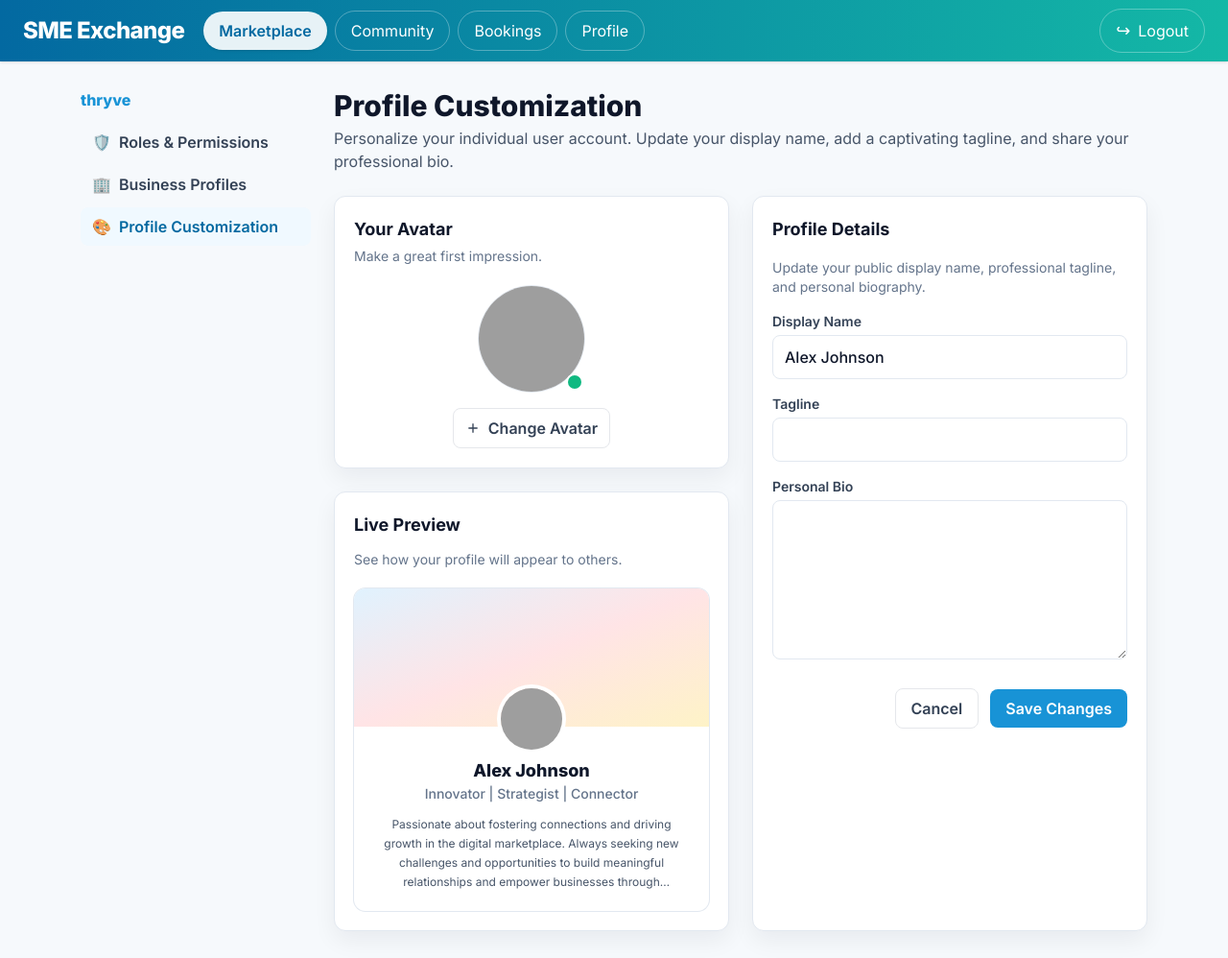
After one commit to siv727/CSIT327-G1-Thryve, a Django app: page /profile/customization/ in a window 1280 px wide. The commit adds this page. Shown: the whole page at 96% size. Run offline with Django 5.2, Linux system fonts and the light colour scheme; the visitor is signed in with stand-in values (Sample User, id 1); some libraries are stand-ins or nearby versions; grey boxes are pictures that could not be loaded.

Commit message:
feature(profile): added profile customization and with uis

```diff
--- /dev/null
+++ b/thryve/profile_app/forms.py
@@ -0,0 +1,30 @@
+# profile_app/forms.py
+from django import forms
+
+class ProfileCustomizationForm(forms.Form):
+    display_name = forms.CharField(
+        initial='Alex Johnson',
+        widget=forms.TextInput(attrs={
+            'id': 'id_display_name',
+            'class': 'w-full rounded-lg border border-slate-200 px-3 py-2.5 font-medium focus:outline-none focus:ring-2 focus:ring-sky-300',
+        })
+    )
+    tagline = forms.CharField(
+        required=False,
+        widget=forms.TextInput(attrs={
+            'id': 'id_tagline',
+            'class': 'w-full rounded-lg border border-slate-200 px-3 py-2.5 font-medium focus:outline-none focus:ring-2 focus:ring-sky-300',
+        })
+    )
+    bio = forms.CharField(
+        required=False,
+        widget=forms.Textarea(attrs={
+            'id': 'id_bio',
+            'rows': 6,
+            'class': 'w-full rounded-lg border border-slate-200 px-3 py-2.5 font-medium focus:outline-none focus:ring-2 focus:ring-sky-300 resize-y',
+        })
+    )
+    avatar = forms.ImageField(
+        required=False,
+        widget=forms.FileInput(attrs={'id': 'id_avatar', 'accept': 'image/*'})
+    )
--- /dev/null
+++ b/thryve/profile_app/templates/profile_app/profile_customization.html
@@ -0,0 +1,251 @@
+{% load static %}
+<!DOCTYPE html>
+<html lang="en">
+<head>
+  <meta charset="UTF-8"/>
+  <meta name="viewport" content="width=device-width, initial-scale=1"/>
+  <title>Thryve • Profile Customization</title>
+
+  <!-- Tailwind (CDN mode to match your project) -->
+  <script src="https://cdn.tailwindcss.com"></script>
+  <script>
+    tailwind.config = {
+      theme: {
+        extend: {
+          colors: {
+            brand: { 600:'#1893d6', 700:'#167fb9' }
+          },
+          boxShadow: {
+            soft: '0 10px 24px rgba(15,23,42,.06)'
+          },
+          fontFamily: {
+            inter: ['Inter', 'ui-sans-serif', 'system-ui', 'Segoe UI', 'Roboto', 'Helvetica', 'Arial', 'sans-serif']
+          }
+        }
+      }
+    }
+  </script>
+  <link href="https://fonts.googleapis.com/css2?family=Inter:wght@400;500;600;700;800&display=swap" rel="stylesheet">
+</head>
+<body class="font-inter bg-[#f6f9fc] text-slate-900">
+
+  <!-- Topbar (same style as Home/Business Profile) -->
+  <header class="bg-gradient-to-r from-sky-700 to-teal-500 text-white shadow">
+  <div class="max-w-7xl mx-auto px-6 h-16 flex items-center">
+    <!-- LEFT group: logo + tabs live together -->
+    <a href="#" class="font-extrabold text-2xl tracking-tight mr-5">SME Exchange</a>
+
+    <!-- tabs sit right after the logo -->
+    <nav class="flex items-center gap-2">
+      <a href="{% url 'home' %}"
+         class="inline-flex items-center gap-2 rounded-full px-4 py-2 bg-white/90 text-sky-700 font-semibold shadow">
+        Marketplace
+      </a>
+      <a href="#"
+         class="inline-flex items-center gap-2 rounded-full px-4 py-2 border border-white/30 text-white hover:bg-white/10">
+         Community
+      </a>
+      <a href="#"
+         class="inline-flex items-center gap-2 rounded-full px-4 py-2 border border-white/30 text-white hover:bg-white/10">
+         Bookings
+      </a>
+      <a href="{% url 'business_profile' %}"
+         class="inline-flex items-center gap-2 rounded-full px-4 py-2 border border-white/30 text-white hover:bg-white/10">
+         Profile
+      </a>
+    </nav>
+
+    <!-- RIGHT group: pushed to the edge -->
+    <div class="ml-auto flex items-center gap-3">
+
+      <a href="{% url 'logout' %}" class="inline-flex items-center gap-2 rounded-full px-4 py-2 border border-white/30 hover:bg-white/10">
+        <span class="text-lg">↪</span> Logout
+      </a>
+    </div>
+  </div>
+</header>
+
+  <!-- Page layout -->
+  <div class="max-w-6xl mx-auto px-5 py-7 grid grid-cols-[240px,1fr] gap-6">
+    <!-- Sidebar -->
+    <aside>
+      <div class="text-brand-600 font-extrabold mb-3">thryve</div>
+      <nav class="space-y-1">
+        <a href="#" class="flex items-center gap-2 px-3 py-2 rounded-lg text-slate-700 font-semibold hover:bg-slate-100">
+          <span>🛡️</span> Roles &amp; Permissions
+        </a>
+        <a href="{% url 'business_profile' %}" class="flex items-center gap-2 px-3 py-2 rounded-lg text-slate-700 font-semibold hover:bg-slate-100">
+          <span>🏢</span> Business Profiles
+        </a>
+        <a href="{% url 'profile_customization' %}" class="flex items-center gap-2 px-3 py-2 rounded-lg font-semibold bg-sky-50 text-sky-700">
+          <span>🎨</span> Profile Customization
+        </a>
+      </nav>
+
+
+    </aside>
+
+    <!-- Main -->
+    <main class="min-w-0">
+      <header class="mb-6">
+        <h1 class="text-3xl font-extrabold">Profile Customization</h1>
+        <p class="text-slate-600 mt-1">
+          Personalize your individual user account. Update your display name, add a captivating tagline, and share your professional bio.
+        </p>
+      </header>
+
+      <div class="grid lg:grid-cols-2 gap-6">
+
+        <!-- Left column: Avatar + Live Preview -->
+        <div class="space-y-6">
+          <!-- Your Avatar card -->
+          <section class="bg-white border border-slate-200 rounded-xl p-5 shadow-soft">
+            <h2 class="text-lg font-bold mb-1">Your Avatar</h2>
+            <p class="text-slate-500 text-sm mb-5">Make a great first impression.</p>
+
+            <div class="flex flex-col items-center">
+              <!-- avatar preview -->
+              <div class="relative">
+                <img id="avatarPreview"
+                     src="{% if form.avatar.value %}{{ form.avatar.value.url }}{% else %}{% static 'images/avatar-placeholder.png' %}{% endif %}"
+                     class="w-28 h-28 rounded-full object-cover border border-slate-200"
+                     alt="Avatar">
+                <span id="onlineDot" class="absolute bottom-1 right-1 w-3.5 h-3.5 rounded-full bg-emerald-500 ring-2 ring-white"></span>
+              </div>
+
+              <!-- file input -->
+              <label for="id_avatar"
+                     class="mt-4 inline-flex items-center gap-2 px-3 py-2 rounded-lg border font-semibold text-slate-700 hover:bg-slate-50 cursor-pointer">
+                <svg class="w-4 h-4" viewBox="0 0 24 24" fill="none" stroke="currentColor"><path stroke-width="2" d="M12 5v14M5 12h14"/></svg>
+                Change Avatar
+              </label>
+              <!-- Render Django field to keep form binding; hide default input UI -->
+              {% if form.avatar %}
+                {{ form.avatar.as_widget|safe }}
+              {% else %}
+                <input id="id_avatar" name="avatar" type="file" class="hidden" accept="image/*">
+              {% endif %}
+            </div>
+          </section>
+
+          <!-- Live Preview card -->
+          <section class="bg-white border border-slate-200 rounded-xl p-5 shadow-soft">
+            <h2 class="text-lg font-bold mb-3">Live Preview</h2>
+            <p class="text-slate-500 text-sm mb-5">See how your profile will appear to others.</p>
+
+            <div class="rounded-xl overflow-hidden ring-1 ring-slate-200">
+              <!-- hero banner -->
+              <div class="h-36 bg-gradient-to-br from-sky-100 via-rose-100 to-amber-100"></div>
+
+              <div class="-mt-10 px-5 pb-5 text-center">
+                <img id="previewAvatarSmall"
+                     src="{% if form.avatar.value %}{{ form.avatar.value.url }}{% else %}{% static 'images/avatar-placeholder.png' %}{% endif %}"
+                     class="w-16 h-16 mx-auto rounded-full object-cover ring-4 ring-white"
+                     alt="Avatar small">
+
+                <div class="mt-2 text-lg font-extrabold" id="previewName">Alex Johnson</div>
+                <div class="text-slate-500 text-sm font-medium" id="previewTag">Innovator | Strategist | Connector</div>
+
+                <p class="mt-3 text-[12px] leading-5 text-slate-600 line-clamp-4" id="previewBio">
+                  Passionate about fostering connections and driving growth in the digital marketplace. Always seeking new
+                  challenges and opportunities to build meaningful relationships and empower businesses through technology.
+                </p>
+              </div>
+            </div>
+          </section>
+        </div>
+
+        <form method="POST" enctype="multipart/form-data"
+      class="bg-white border border-slate-200 rounded-xl p-5 shadow-soft space-y-4">
+  <h2 class="text-lg font-bold">Profile Details</h2>
+  <p class="text-slate-500 text-sm">
+    Update your public display name, professional tagline, and personal biography.
+  </p>
+
+  {% csrf_token %}
+
+  {% if form.non_field_errors %}
+    <div class="text-rose-600 text-sm">{{ form.non_field_errors }}</div>
+  {% endif %}
+
+  <!-- Display Name -->
+  <label class="block">
+    <span class="block text-sm font-semibold text-slate-700 mb-1">Display Name</span>
+    {{ form.display_name }}     {# ← widgets already carry Tailwind classes from forms.py #}
+    {% if form.display_name.errors %}
+      <div class="text-rose-600 text-xs mt-1">{{ form.display_name.errors|join:", " }}</div>
+    {% endif %}
+  </label>
+
+  <!-- Tagline -->
+  <label class="block">
+    <span class="block text-sm font-semibold text-slate-700 mb-1">Tagline</span>
+    {{ form.tagline }}
+    {% if form.tagline.errors %}
+      <div class="text-rose-600 text-xs mt-1">{{ form.tagline.errors|join:", " }}</div>
+    {% endif %}
+  </label>
+
+  <!-- Personal Bio -->
+  <label class="block">
+    <span class="block text-sm font-semibold text-slate-700 mb-1">Personal Bio</span>
+    {{ form.bio }}
+    {% if form.bio.errors %}
+      <div class="text-rose-600 text-xs mt-1">{{ form.bio.errors|join:", " }}</div>
+    {% endif %}
+  </label>
+
+  <!-- Hidden default file input (we trigger via the custom label button on the left card) -->
+
+
+  <div class="pt-2 flex items-center gap-3 justify-end">
+    <a href="{% url 'business_profile' %}" class="px-4 py-2 rounded-lg border font-semibold text-slate-700 hover:bg-slate-50">Cancel</a>
+    <button type="submit" class="px-4 py-2 rounded-lg bg-brand-600 hover:bg-brand-700 text-white font-semibold">
+      Save Changes
+    </button>
+  </div>
+</form>
+      </div>
+    </main>
+  </div>
+
+  <!-- Live Preview + Avatar JS -->
+  <script>
+    (function () {
+      const nameInput = document.getElementById('id_display_name');
+      const tagInput  = document.getElementById('id_tagline');
+      const bioInput  = document.getElementById('id_bio');
+      const nameOut   = document.getElementById('previewName');
+      const tagOut    = document.getElementById('previewTag');
+      const bioOut    = document.getElementById('previewBio');
+
+      [nameInput, tagInput, bioInput].forEach(el => {
+        if (!el) return;
+        el.addEventListener('input', () => {
+          if (el === nameInput) nameOut.textContent = el.value || '—';
+          if (el === tagInput)  tagOut.textContent  = el.value || '—';
+          if (el === bioInput)  bioOut.textContent  = el.value || '';
+        });
+      });
+
+      const fileInput  = document.getElementById('id_avatar');
+      const prevBig    = document.getElementById('avatarPreview');
+      const prevSmall  = document.getElementById('previewAvatarSmall');
+
+      if (fileInput) {
+        fileInput.classList.add('hidden'); // hide default input if not already hidden
+        fileInput.addEventListener('change', (e) => {
+          const file = e.target.files?.[0];
+          if (!file) return;
+          const reader = new FileReader();
+          reader.onload = (ev) => {
+            prevBig.src   = ev.target.result;
+            prevSmall.src = ev.target.result;
+          };
+          reader.readAsDataURL(file);
+        });
+      }
+    })();
+  </script>
+</body>
+</html>
--- a/thryve/profile_app/urls.py
+++ b/thryve/profile_app/urls.py
@@ -4,4 +4,5 @@ from . import views
 urlpatterns = [
     path('profile/business/', views.business_profile_view, name='business_profile'),
     path('home/', views.business_profile_view, name='profile_home'),  # new alias
+    path('customization/', views.profile_customization_view, name='profile_customization'),
 ]
--- a/thryve/profile_app/views.py
+++ b/thryve/profile_app/views.py
@@ -1,6 +1,19 @@
 from django.contrib.auth.decorators import login_required
-from django.shortcuts import render
+from django.shortcuts import render, redirect
+from .forms import ProfileCustomizationForm
 
 @login_required
 def business_profile_view(request):
     return render(request, 'profile_app/business_profile.html')
+
+@login_required
+def profile_customization_view(request):
+    if request.method == 'POST':
+        form = ProfileCustomizationForm(request.POST, request.FILES)
+        if form.is_valid():
+            # TODO: save to your user/profile model
+            return redirect('profile_customization')
+    else:
+        form = ProfileCustomizationForm()
+
+    return render(request, 'profile_app/profile_customization.html', {'form': form})
```
Also changed, not shown: thryve/profile_app/templates/profile_app/business_profile.html (+5 -4 lines).
